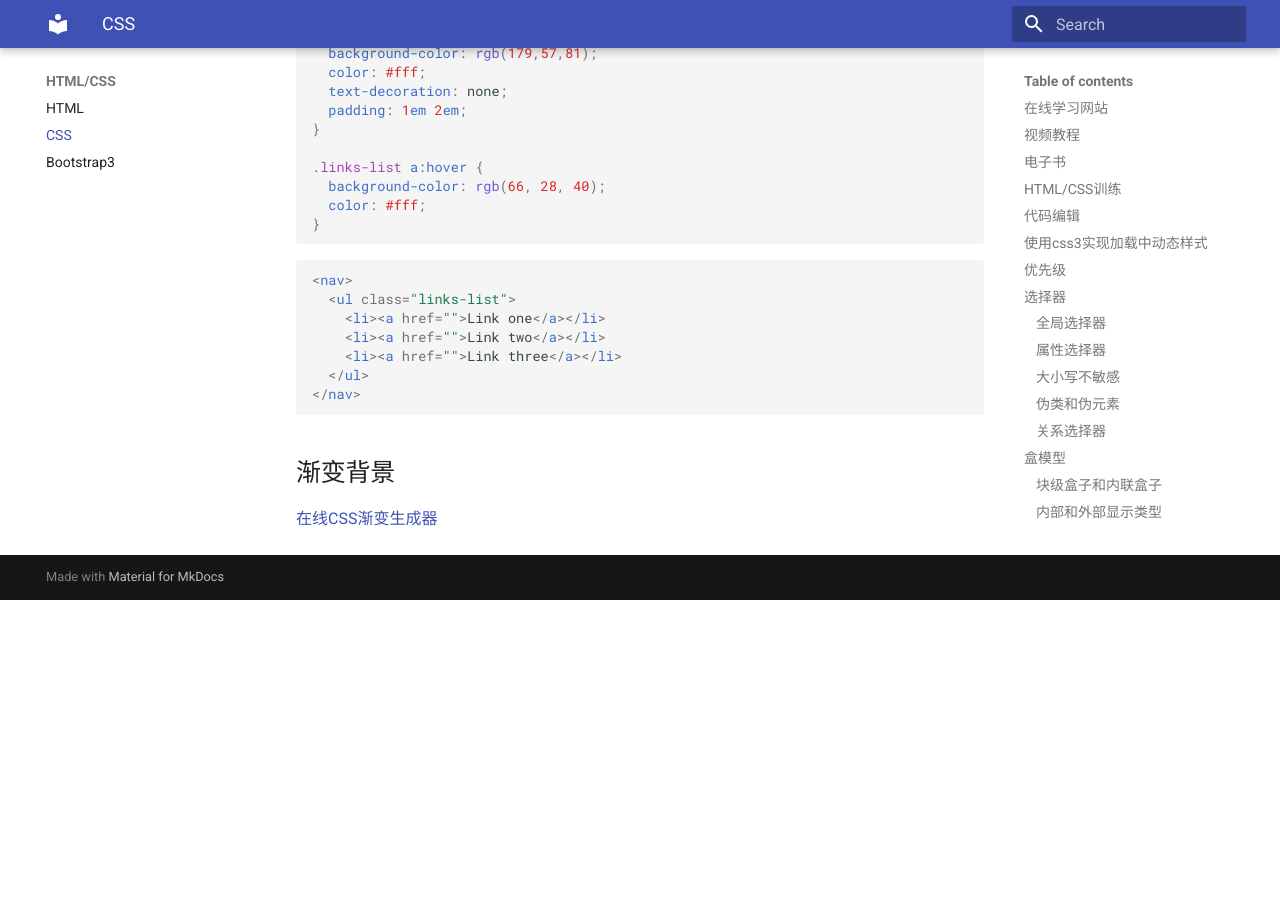
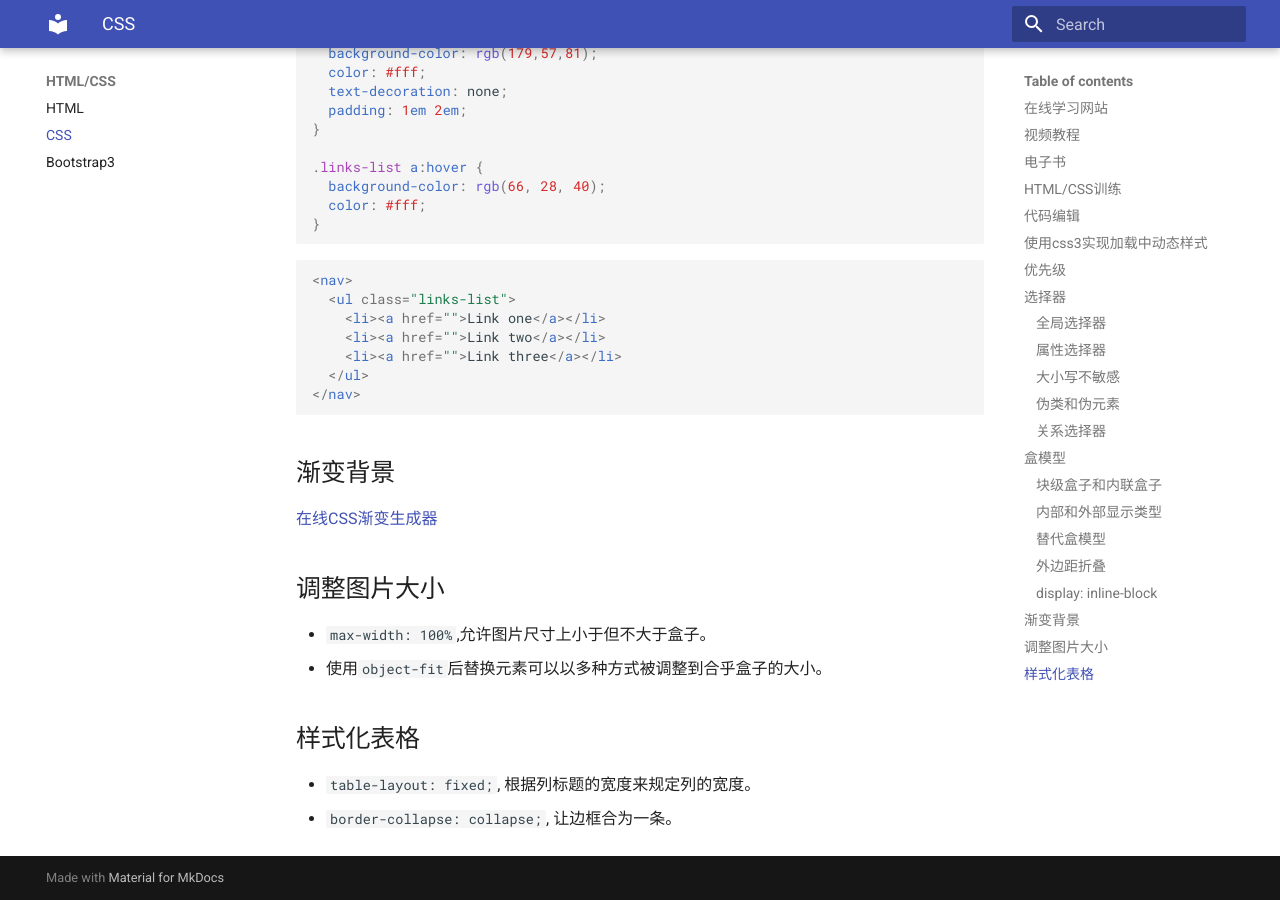
Before and after one commit to hzauwang/web-learn-v2, an MkDocs documentation site: the page built from docs/html_css/css.md, in a window 1280 px wide and 900 px high, scrolled down 6816 px. Built offline with MkDocs 1.6.1 and Material for MkDocs 9.7.7, drawn with Linux system fonts in a browser that asks for light colours; before the commit the page ends 7416 px from its top, so only the background shows below that.

Commit message:
Update css.md

```diff
--- a/docs/html_css/css.md
+++ b/docs/html_css/css.md
@@ -242,3 +242,13 @@ h1 {
 
 ## 渐变背景
 [在线CSS渐变生成器](https://cssgradient.io/)
+
+## 调整图片大小
+
+* <code>max-width: 100%</code>,允许图片尺寸上小于但不大于盒子。
+* 使用<code>object-fit</code>后替换元素可以以多种方式被调整到合乎盒子的大小。
+
+## 样式化表格
+
+* <code>table-layout: fixed;</code>, 根据列标题的宽度来规定列的宽度。
+* <code>border-collapse: collapse;</code>, 让边框合为一条。
```
